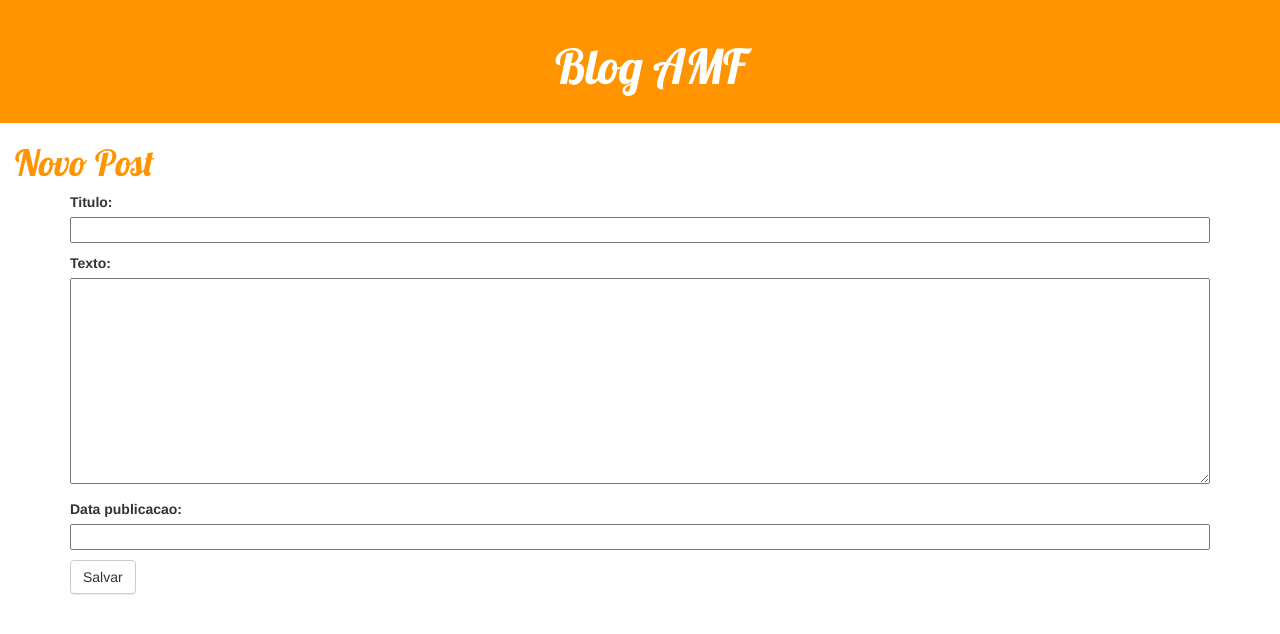
After one commit to marcosrabaioli/blogDesenvolvimentoWeb, a Django app: a page that uses projeto/blog/templates/post_new.html in a window 1280 px wide. The commit adds this page. Shown: the top 634 px of the page. Run offline with Django 3.2, Linux system fonts and the light colour scheme; some libraries are stand-ins or nearby versions.

Commit message:
Adicionada pagina de cadastro de posts

```diff
--- a/projeto/blog/forms.py
+++ b/projeto/blog/forms.py
@@ -7,3 +7,13 @@ class formComentario(forms.ModelForm):
     class Meta:
         model = Comentario
         fields = ('texto',)
+
+
+class formPost(forms.ModelForm):
+
+    class Meta:
+        model = Post
+        fields = ('titulo','texto', 'data_publicacao')
+        widgets = {
+            'data_publicacao': forms.DateTimeInput(attrs={'class': 'datetimepicker'}),
+        }
--- a/projeto/blog/static/css/blog.css
+++ b/projeto/blog/static/css/blog.css
@@ -44,6 +44,6 @@ h1 a, h1 a:visited, h1 a:active{
     padding-left: 30px;
 }
 
-.content textarea{
+.content textarea, input{
     width: 100%;
 }
--- /dev/null
+++ b/projeto/blog/templates/post_new.html
@@ -0,0 +1,62 @@
+{% load staticfiles %}
+
+<!DOCTYPE html>
+<html lang="en">
+<head>
+    <link rel="stylesheet" href="{% static 'css/blog.css' %}">
+    <link rel="stylesheet" href="//maxcdn.bootstrapcdn.com/bootstrap/3.2.0/css/bootstrap.min.css">
+    <link rel="stylesheet" href="//maxcdn.bootstrapcdn.com/bootstrap/3.2.0/css/bootstrap-theme.min.css">
+    <meta charset="UTF-8">
+    <link href="https://fonts.googleapis.com/css?family=Lobster&subset=latin,latin-ext" rel="stylesheet" type="text/css">
+    <link rel="stylesheet" type="text/css" media="screen" href="https://maxcdn.bootstrapcdn.com/bootstrap/3.3.1/css/bootstrap.min.css" />
+        <link rel="stylesheet" href="https://maxcdn.bootstrapcdn.com/font-awesome/4.3.0/css/font-awesome.min.css">
+        <link rel="stylesheet" href="https://cdn.rawgit.com/Eonasdan/bootstrap-datetimepicker/e8bddc60e73c1ec2475f827be36e1957af72e2ea/build/css/bootstrap-datetimepicker.css" />
+        <script type="text/javascript" src="https://code.jquery.com/jquery-2.1.1.min.js"></script>
+        <script type="text/javascript" src="https://cdnjs.cloudflare.com/ajax/libs/moment.js/2.9.0/moment-with-locales.js"></script>
+        <script type="text/javascript" src="https://maxcdn.bootstrapcdn.com/bootstrap/3.3.1/js/bootstrap.min.js"></script>
+        <script type="text/javascript" src="https://cdn.rawgit.com/Eonasdan/bootstrap-datetimepicker/e8bddc60e73c1ec2475f827be36e1957af72e2ea/src/js/bootstrap-datetimepicker.js"></script>
+
+    <title>Blog AMF</title>
+</head>
+<body>
+
+<div class="post-header">
+    <h1><a href="/">Blog AMF</a></h1>
+</div>
+
+
+
+
+<div class="content">
+    <div>
+
+        <h1>Novo Post</h1>
+
+        <div class="content container">
+            <div class="row">
+                <div class="col-md-12">
+                    <form method="POST" class="form-row">
+                        {% csrf_token %}
+                        {{ form.as_p }}
+                        <button type="submit" class="save btn btn-default">Salvar</button>
+                    </form>
+
+                </div>
+            </div>
+        </div>
+
+
+    </div>
+</div>
+
+
+</body>
+</html>
+
+<script type="text/javascript">
+    $(function () {
+        $('.datetimepicker').datetimepicker({
+            locale: 'pt-br'
+        });
+    });
+</script>
--- a/projeto/blog/urls.py
+++ b/projeto/blog/urls.py
@@ -3,5 +3,6 @@ from . import views
 
 urlpatterns = [
     url(r'^$', views.post_list),
-    url(r'^post/(?P<pk>[0-9]+)/$', views.post_detail)
+    url(r'^post/(?P<pk>[0-9]+)/$', views.post_detail),
+    url(r'^new/', views.post_new),
 ]
--- a/projeto/blog/views.py
+++ b/projeto/blog/views.py
@@ -3,7 +3,7 @@ from __future__ import unicode_literals
 from django.shortcuts import render, redirect
 from .models import Post, Comentario
 from django.utils import timezone
-from .forms import formComentario
+from .forms import formComentario, formPost
 
 
 
@@ -31,3 +31,19 @@ def post_detail(request, pk):
 
 
     return render(request, 'post_detail.html', {'post': post, 'comentarios': comentarios, 'form': form})
+
+def post_new(request):
+
+    if request.method == "POST":
+        form =  formPost(request.POST)
+        if form.is_valid():
+            post = form.save(commit=False)
+            post.autor = request.user
+            post.data_criacao = timezone.now()
+            post.save()
+            form = formPost()
+            return render(request, 'post_new.html', {'form': form})
+
+    else:
+        form = formPost()
+        return render(request, 'post_new.html', {'form': form})
```
Also changed, not shown: projeto/db.sqlite3, 3 other files.
